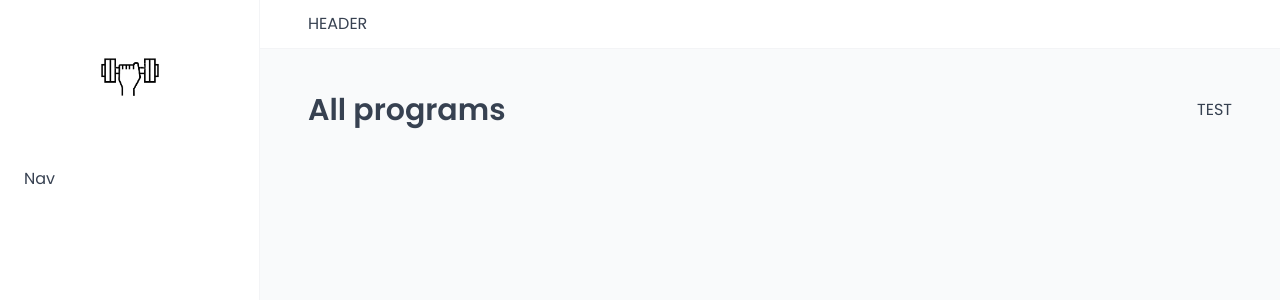
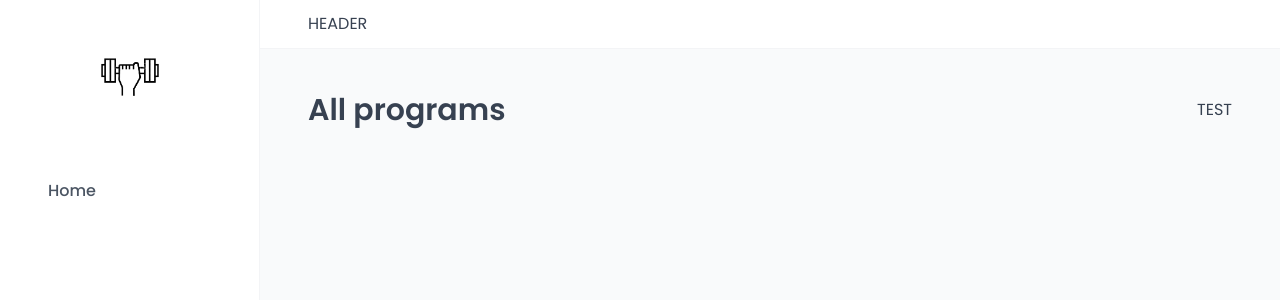
Before and after one commit to SunpreetSandhu/personal-training, a React (Vite) app: page /programs in a window 1280 px wide. Shown: the top 300 px of the page. Built offline with nearby package versions, Linux system fonts and the light colour scheme; a web font is replaced by a local one.

Commit message:
added link to homepage

```diff
--- a/src/ui/MainNav.jsx
+++ b/src/ui/MainNav.jsx
@@ -46,7 +46,15 @@ const Link = styled.a`
 `;
 
 function MainNav() {
-  return <nav>Nav</nav>;
+  return (
+    <nav>
+      <NavList>
+        <li>
+          <Link href="/dashboard">Home</Link>
+        </li>
+      </NavList>
+    </nav>
+  );
 }
 
 export default MainNav;
```
